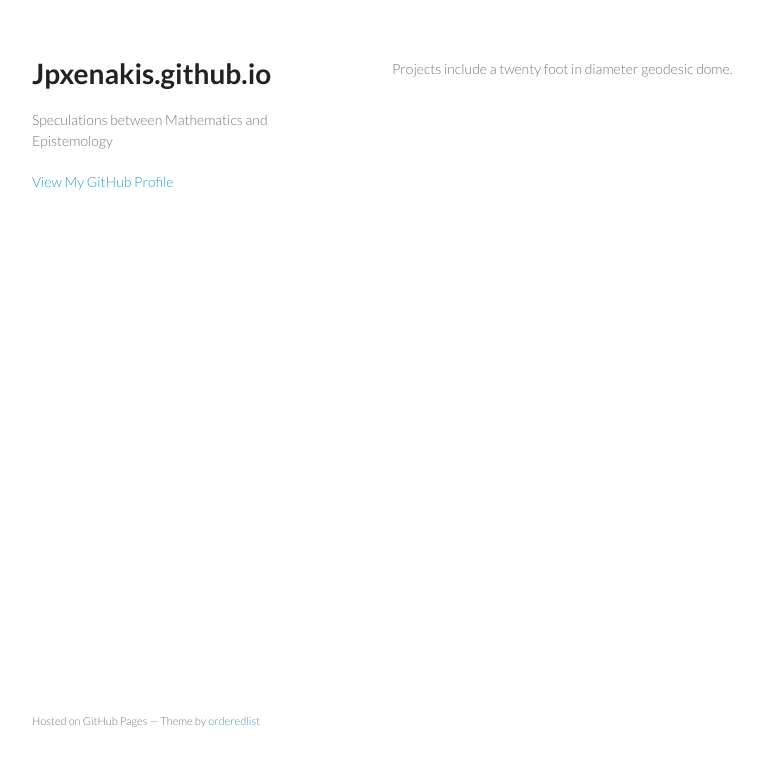
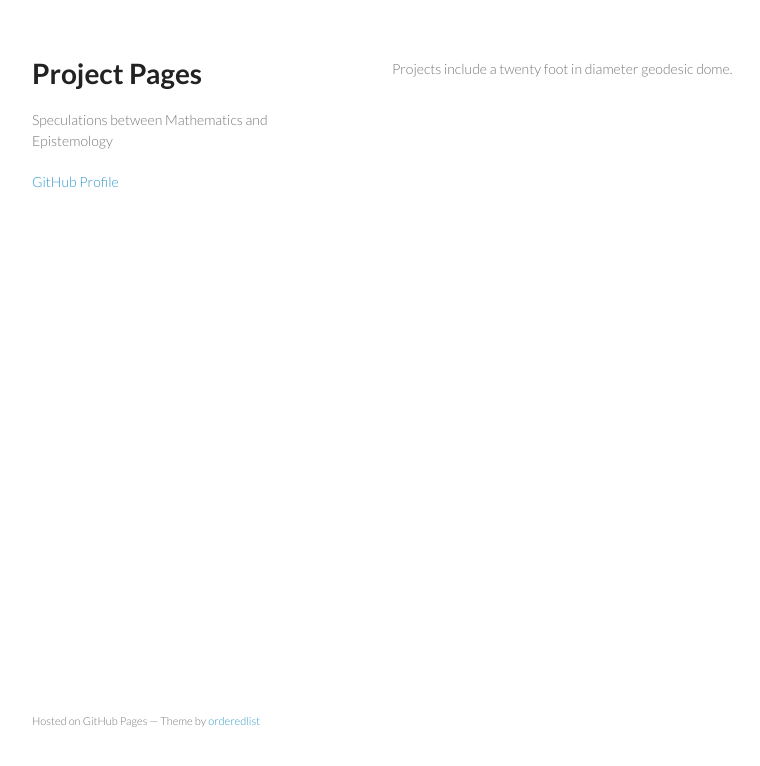
Before and after one commit to jpxenakis/jpxenakis.github.io, a plain HTML site: page index.html in a window 1280 px wide. Shown: the whole page, without its empty margins (178-938 px from the left). Drawn offline with Linux system fonts and the light colour scheme.

Commit message:
Update index.html

```diff
--- a/index.html
+++ b/index.html
@@ -15,11 +15,11 @@
   <body>
     <div class="wrapper">
       <header>
-        <h1>Jpxenakis.github.io</h1>
+        <h1>Project Pages</h1>
         <p>Speculations between Mathematics and Epistemology</p>
 
 
-        <p class="view"><a href="https://github.com/jpxenakis">View My GitHub Profile</a></p>
+        <p class="view"><a href="https://github.com/jpxenakis">GitHub Profile</a></p>
 
       </header>
       <section>
```
